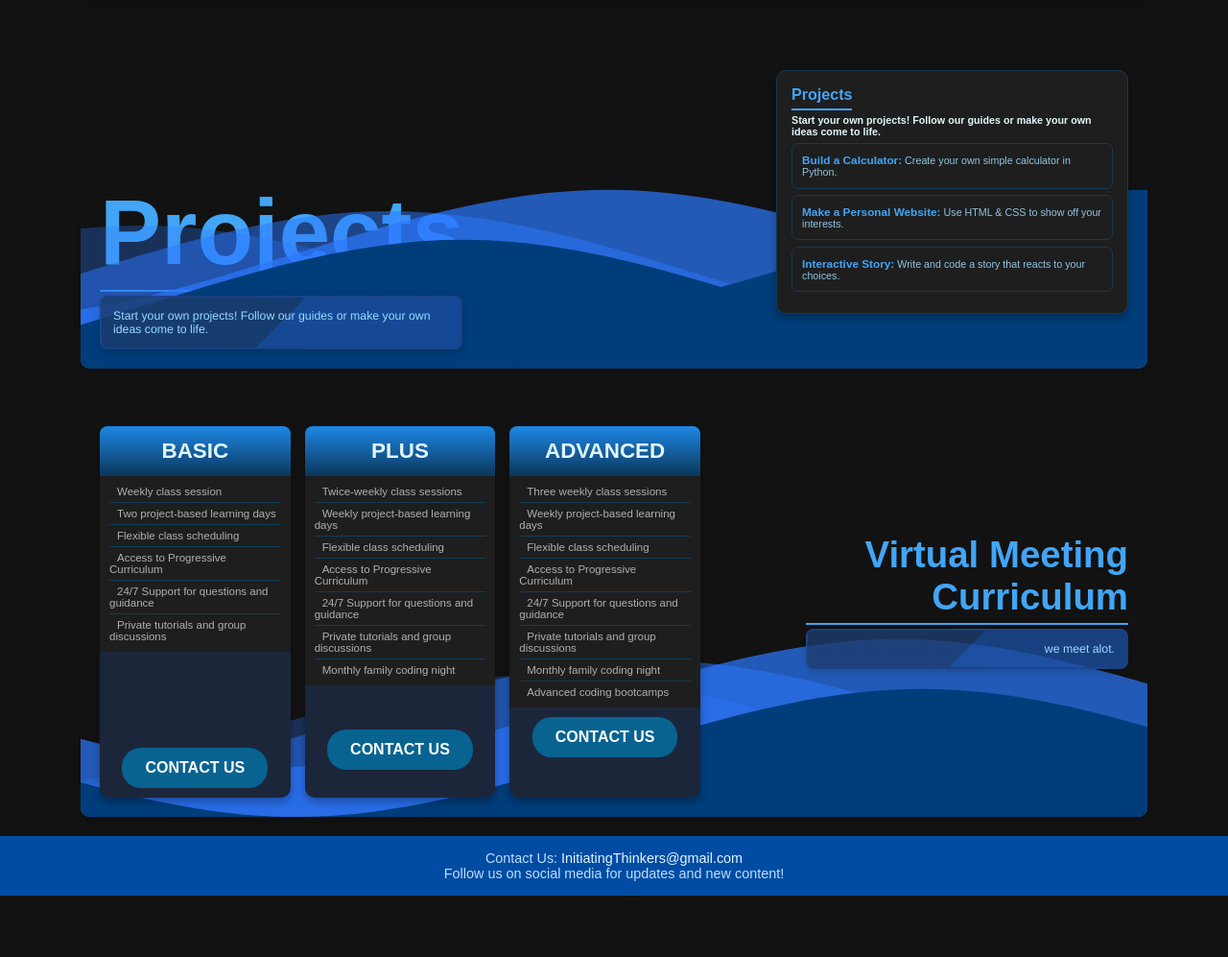
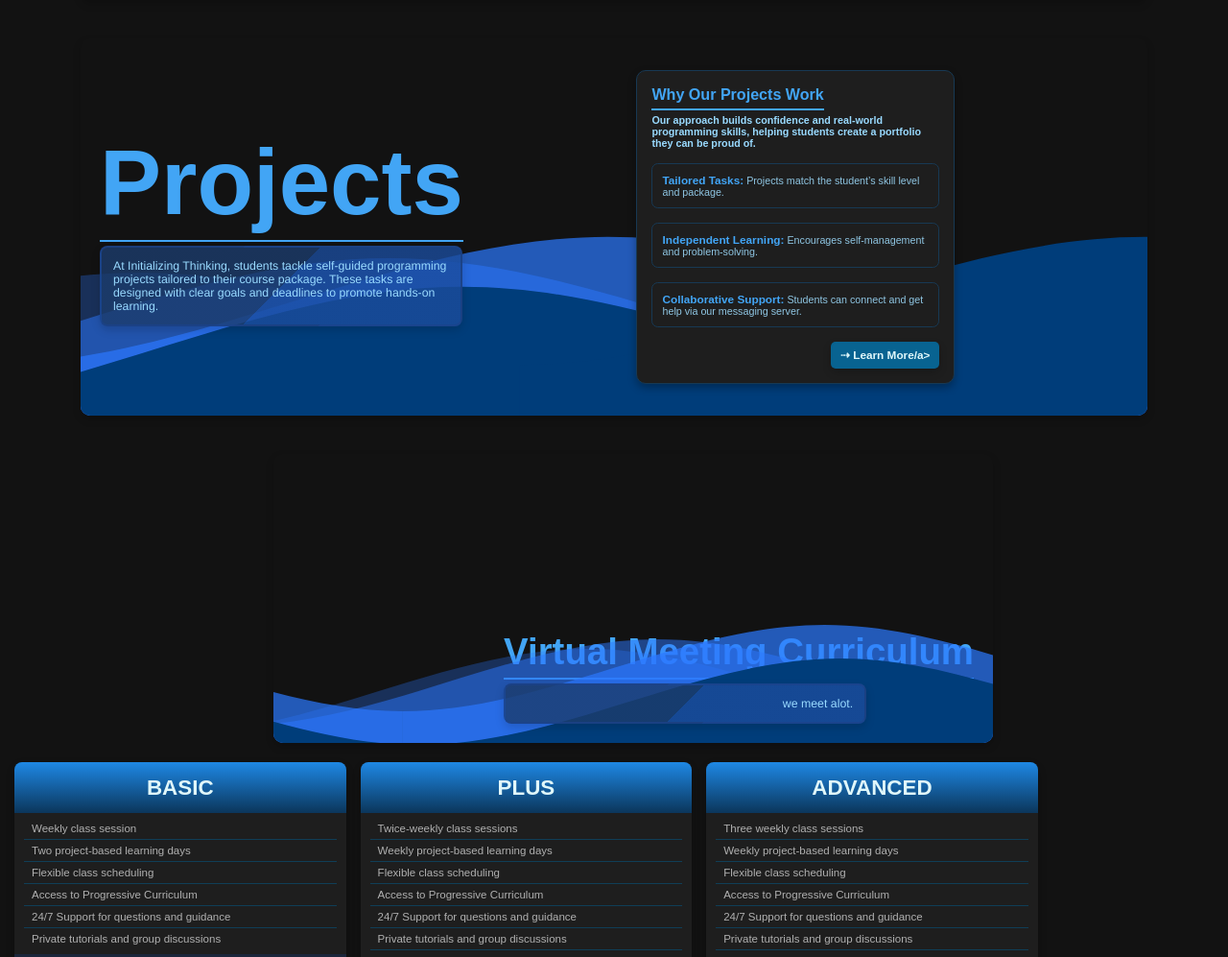
Before and after one commit to IThinkAcademy/IThinkAcademy.github.io, a plain HTML site: page desktop.html in a window 1280 px wide. Shown: the part 1022-2019 px from the top of the page at 96% size. Before the commit the page ends 1955 px from the top, so only its background shows below. Drawn offline with nearby package versions, Linux system fonts and the light colour scheme.

Commit message:
Update desktop.html

```diff
--- a/desktop.html
+++ b/desktop.html
@@ -834,8 +834,8 @@
         </extra-box>
         <extra-box class="extra-box ">
           <div>
-            <h2 class="tittle">Projects</h2>
-            <p class="description">Start your own projects! Follow our guides or make your own ideas come to life.</p>
+            <h2 class="tittle" style="margin-top: calc(20%) !important;">Projects</h2>
+            <p class="description">At Initializing Thinking, students tackle self-guided programming projects tailored to their course package. These tasks are designed with clear goals and deadlines to promote hands-on learning.</p>
             <!-- Insert the SVG here, so it stays in this section -->
             <svg class="waves" xmlns="http://www.w3.org/2000/svg" xmlns:xlink="http://www.w3.org/1999/xlink" viewBox="0 24 150 28" preserveAspectRatio="none" shape-rendering="auto">
               <defs>
@@ -853,20 +853,23 @@
               </g>
             </svg>
           </div>
-          <section id="projects" class="section">
-            <h2>Projects</h2>
-            <p>Start your own projects! Follow our guides or make your own ideas come to life.</p>
+          <section id="projects" class="section glow" style="max-width: 300px; cursor: pointer;" onclick="window.location.href='Projects';" style="cursor: pointer;">
+            <h2>Why Our Projects Work</h2>
+            <p style="color: #99daff;">Our approach builds confidence and real-world programming skills, helping students create a portfolio they can be proud of.</p>
             <ul>
-              <li>
-                <strong>Build a Calculator:</strong> Create your own simple calculator in Python.
+              <li style="margin-top: 15px;">
+                <strong>Tailored Tasks:</strong> Projects match the student’s skill level and package.
               </li>
-              <li>
-                <strong>Make a Personal Website:</strong> Use HTML & CSS to show off your interests.
+              <li style="margin-top: 15px;">
+                <strong>Independent Learning:</strong> Encourages self-management and problem-solving.
               </li>
-              <li>
-                <strong>Interactive Story:</strong> Write and code a story that reacts to your choices.
+              <li style="margin-top: 15px;">
+                <strong>Collaborative Support:</strong> Students can connect and get help via our messaging server.
               </li>
             </ul>
+            <div class="view-more" style="margin-top: 15px;">
+              <a href="Projects">⇢ Learn More/a>
+            </div>
           </section>
         </extra-box>
         <extra-box class="extra-box extra-box-reverse">
```
